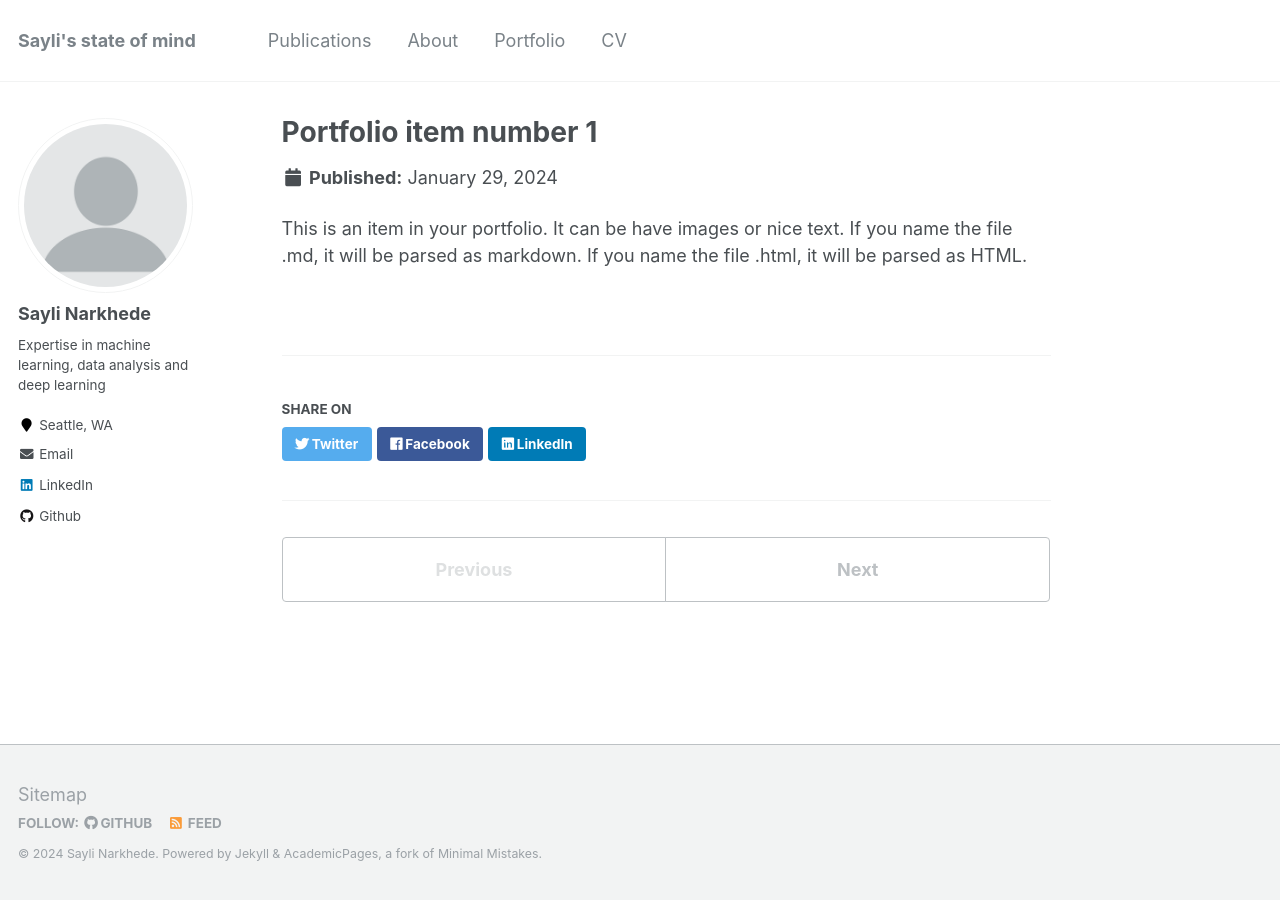
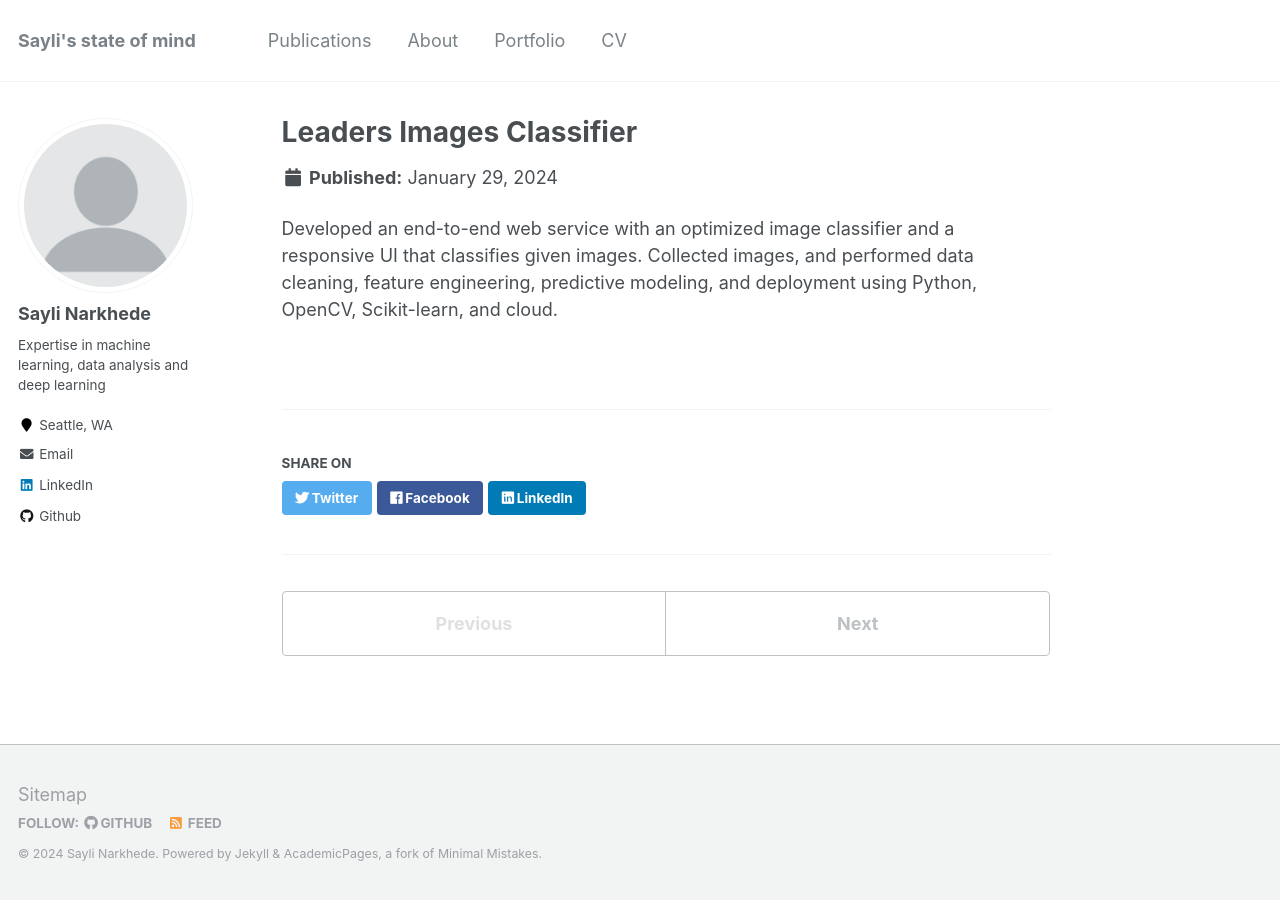
Before and after one commit to SayliMN/saylimn.github.io, a Jekyll site: the page built from _portfolio/portfolio-1.md, in a window 1280 px wide. Built offline with Jekyll 4.4.1, drawn with Linux system fonts in a browser that asks for light colours.

Commit message:
add description of first project

```diff
--- a/_portfolio/portfolio-1.md
+++ b/_portfolio/portfolio-1.md
@@ -1,7 +1,7 @@
 ---
-title: "Portfolio item number 1"
-excerpt: "Short description of portfolio item number 1<br/><img src='/images/500x300.png'>"
+title: "Leaders Images Classifier"
+excerpt: "Image classification<br/><img src='/images/500x300.png'>"
 collection: portfolio
 ---
 
-This is an item in your portfolio. It can be have images or nice text. If you name the file .md, it will be parsed as markdown. If you name the file .html, it will be parsed as HTML.
+Developed an end-to-end web service with an optimized image classifier and a responsive UI that classifies given images. Collected images, and performed data cleaning, feature engineering, predictive modeling, and deployment using Python, OpenCV, Scikit-learn, and cloud.
```
